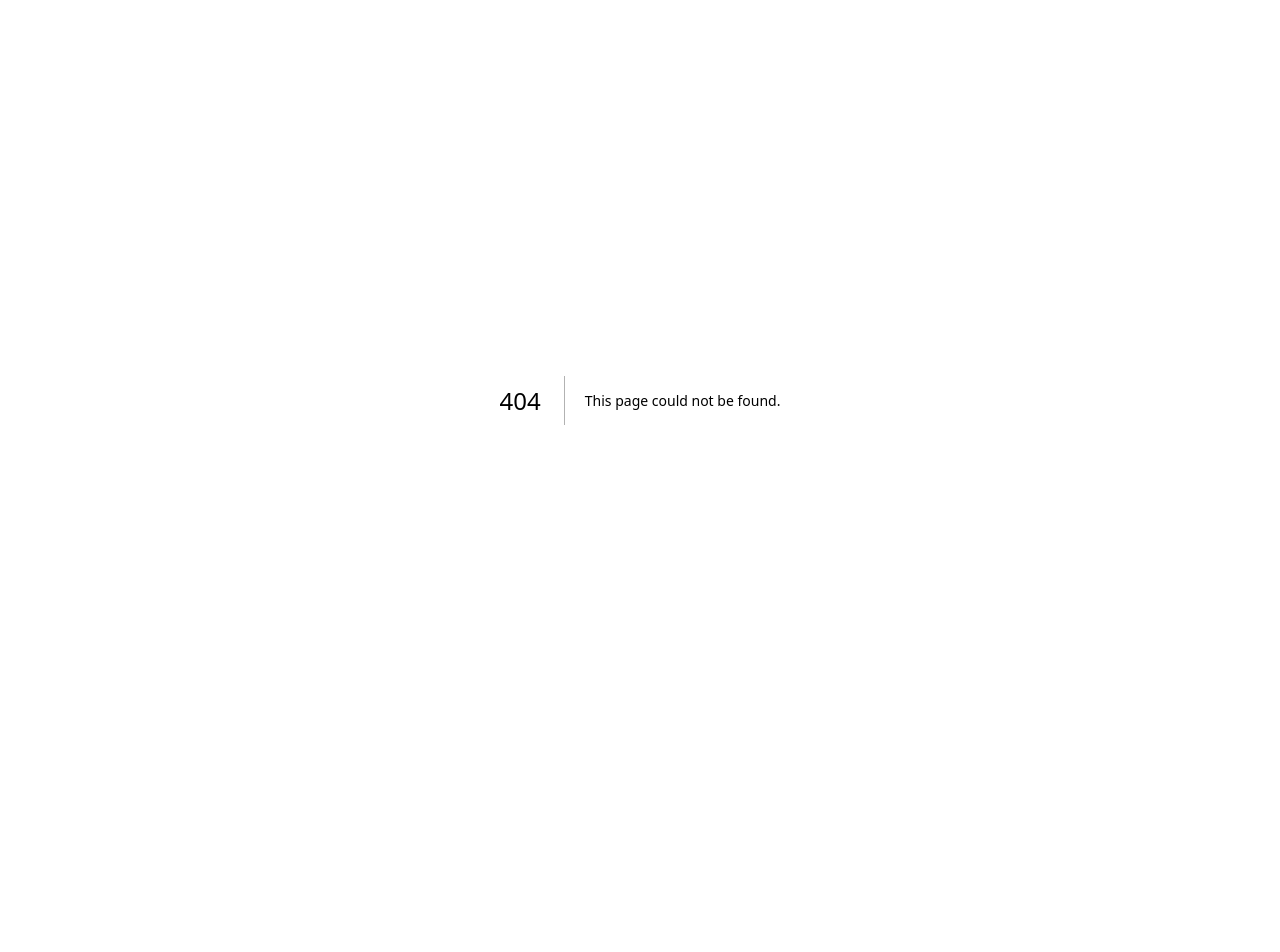
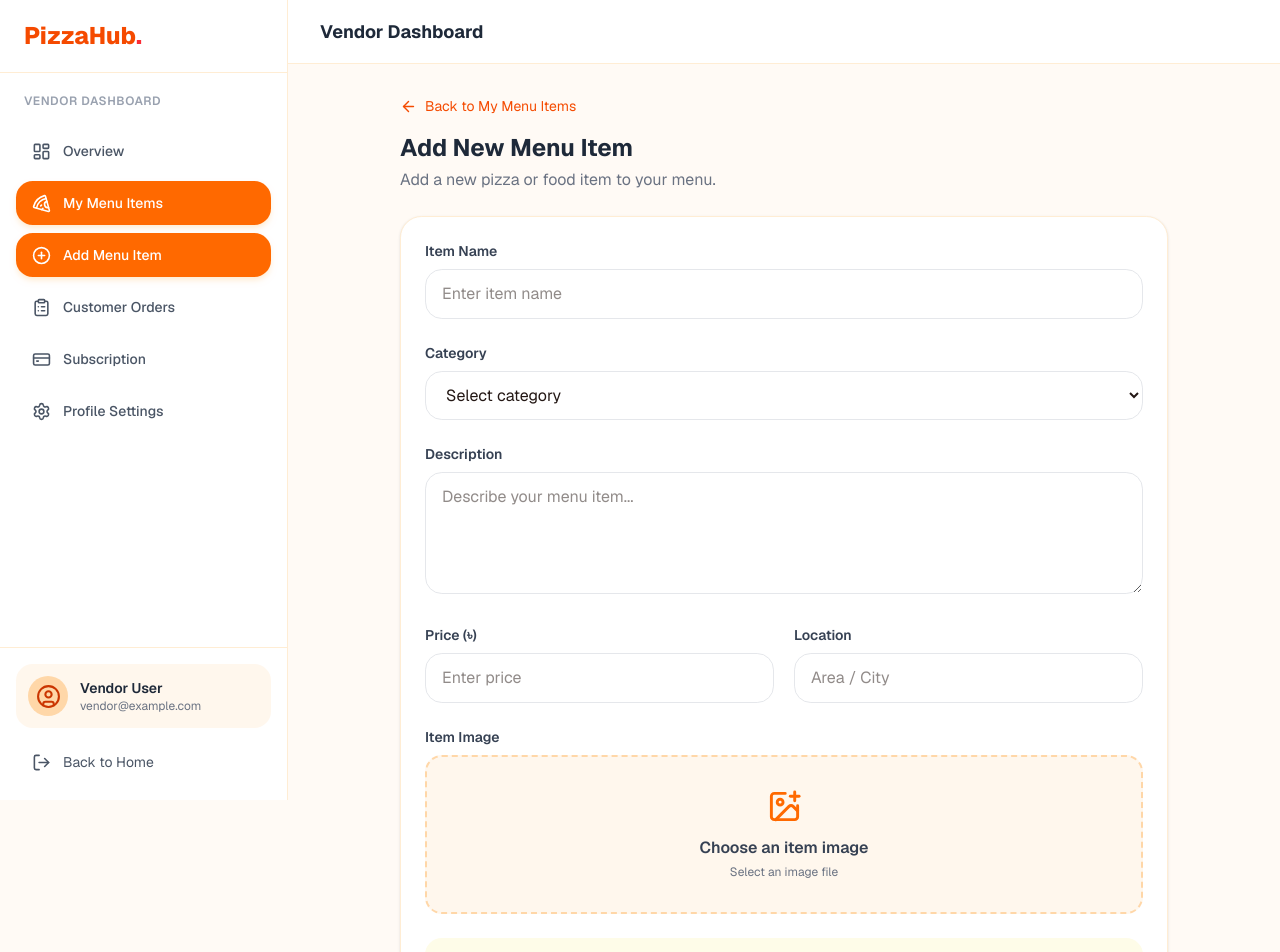
Before and after one commit to NayeemurRahman0017/pizzahub, a Next.js app: page /dashboard/vendor/menu/add in a window 1280 px wide. Before the commit this address had no page. Shown: the top 952 px of the page. Before the commit the page ends 800 px from the top, so only its background shows below. Built offline with nearby package versions, Linux system fonts and the light colour scheme.

Commit message:
Create vendor add menu item form

```diff
--- /dev/null
+++ b/src/app/dashboard/vendor/menu/add/page.tsx
@@ -0,0 +1,200 @@
+"use client";
+
+import { useState } from "react";
+import { useRouter } from "next/navigation";
+import DashboardShell from "@/components/dashboard/dashboard-shell";
+import { ImagePlus, ArrowLeft } from "lucide-react";
+import Link from "next/link";
+
+export default function AddMenuItemPage() {
+  const router = useRouter();
+
+  const [formData, setFormData] = useState({
+    itemName: "",
+    category: "",
+    description: "",
+    price: "",
+    location: "",
+  });
+
+  const [image, setImage] = useState<File | null>(null);
+
+  const handleChange = (
+    e: React.ChangeEvent<HTMLInputElement | HTMLTextAreaElement | HTMLSelectElement>
+  ) => {
+    setFormData({ ...formData, [e.target.name]: e.target.value });
+  };
+
+  const handleSubmit = (e: React.FormEvent<HTMLFormElement>) => {
+    e.preventDefault();
+
+    if (!image) {
+      alert("Please select an item image.");
+      return;
+    }
+
+    console.log({ ...formData, image });
+
+    // Backend and ImgBB integration will be added later.
+    router.push("/dashboard/vendor/menu");
+  };
+
+  return (
+    <DashboardShell
+      role="vendor"
+      userName="Vendor User"
+      userEmail="vendor@example.com"
+    >
+      <div className="mx-auto max-w-3xl space-y-6">
+        <div>
+          <Link
+            href="/dashboard/vendor/menu"
+            className="mb-4 inline-flex items-center gap-2 text-sm text-orange-600 hover:text-orange-700"
+          >
+            <ArrowLeft size={17} />
+            Back to My Menu Items
+          </Link>
+
+          <h2 className="text-2xl font-bold text-gray-800">
+            Add New Menu Item
+          </h2>
+
+          <p className="mt-1 text-gray-500">
+            Add a new pizza or food item to your menu.
+          </p>
+        </div>
+
+        <form
+          onSubmit={handleSubmit}
+          className="space-y-6 rounded-2xl border border-orange-100 bg-white p-6 shadow-sm"
+        >
+          <div>
+            <label className="mb-2 block text-sm font-semibold text-gray-700">
+              Item Name
+            </label>
+            <input
+              type="text"
+              name="itemName"
+              value={formData.itemName}
+              onChange={handleChange}
+              placeholder="Enter item name"
+              required
+              className="w-full rounded-xl border border-gray-200 px-4 py-3 outline-none focus:border-orange-500"
+            />
+          </div>
+
+          <div>
+            <label className="mb-2 block text-sm font-semibold text-gray-700">
+              Category
+            </label>
+            <select
+              name="category"
+              value={formData.category}
+              onChange={handleChange}
+              required
+              className="w-full rounded-xl border border-gray-200 bg-white px-4 py-3 outline-none focus:border-orange-500"
+            >
+              <option value="">Select category</option>
+              <option value="Classic Pizzas">Classic Pizzas</option>
+              <option value="Vegetarian Pizzas">Vegetarian Pizzas</option>
+              <option value="Meat Lovers">Meat Lovers</option>
+              <option value="Specialty / Gourmet Pizzas">
+                Specialty / Gourmet Pizzas
+              </option>
+              <option value="Sides & Appetizers">Sides & Appetizers</option>
+              <option value="Beverages & Desserts">
+                Beverages & Desserts
+              </option>
+            </select>
+          </div>
+
+          <div>
+            <label className="mb-2 block text-sm font-semibold text-gray-700">
+              Description
+            </label>
+            <textarea
+              name="description"
+              value={formData.description}
+              onChange={handleChange}
+              placeholder="Describe your menu item..."
+              required
+              rows={4}
+              className="w-full rounded-xl border border-gray-200 px-4 py-3 outline-none focus:border-orange-500"
+            />
+          </div>
+
+          <div className="grid gap-5 sm:grid-cols-2">
+            <div>
+              <label className="mb-2 block text-sm font-semibold text-gray-700">
+                Price (৳)
+              </label>
+              <input
+                type="number"
+                name="price"
+                value={formData.price}
+                onChange={handleChange}
+                placeholder="Enter price"
+                min="1"
+                required
+                className="w-full rounded-xl border border-gray-200 px-4 py-3 outline-none focus:border-orange-500"
+              />
+            </div>
+
+            <div>
+              <label className="mb-2 block text-sm font-semibold text-gray-700">
+                Location
+              </label>
+              <input
+                type="text"
+                name="location"
+                value={formData.location}
+                onChange={handleChange}
+                placeholder="Area / City"
+                required
+                className="w-full rounded-xl border border-gray-200 px-4 py-3 outline-none focus:border-orange-500"
+              />
+            </div>
+          </div>
+
+          <div>
+            <label className="mb-2 block text-sm font-semibold text-gray-700">
+              Item Image
+            </label>
+
+            <label className="flex cursor-pointer flex-col items-center justify-center rounded-xl border-2 border-dashed border-orange-200 bg-orange-50 p-8 text-center hover:bg-orange-100">
+              <ImagePlus size={35} className="mb-3 text-orange-500" />
+
+              <span className="font-semibold text-gray-700">
+                {image ? image.name : "Choose an item image"}
+              </span>
+
+              <span className="mt-1 text-xs text-gray-500">
+                Select an image file
+              </span>
+
+              <input
+                type="file"
+                accept="image/*"
+                required
+                className="hidden"
+                onChange={(e) => setImage(e.target.files?.[0] || null)}
+              />
+            </label>
+          </div>
+
+          <div className="rounded-xl bg-yellow-50 p-4 text-sm text-yellow-800">
+            New menu items will have Pending status until an admin approves
+            them.
+          </div>
+
+          <button
+            type="submit"
+            className="w-full rounded-xl bg-orange-500 py-3 font-semibold text-white transition hover:bg-orange-600"
+          >
+            Add Menu Item
+          </button>
+        </form>
+      </div>
+    </DashboardShell>
+  );
+}
```
